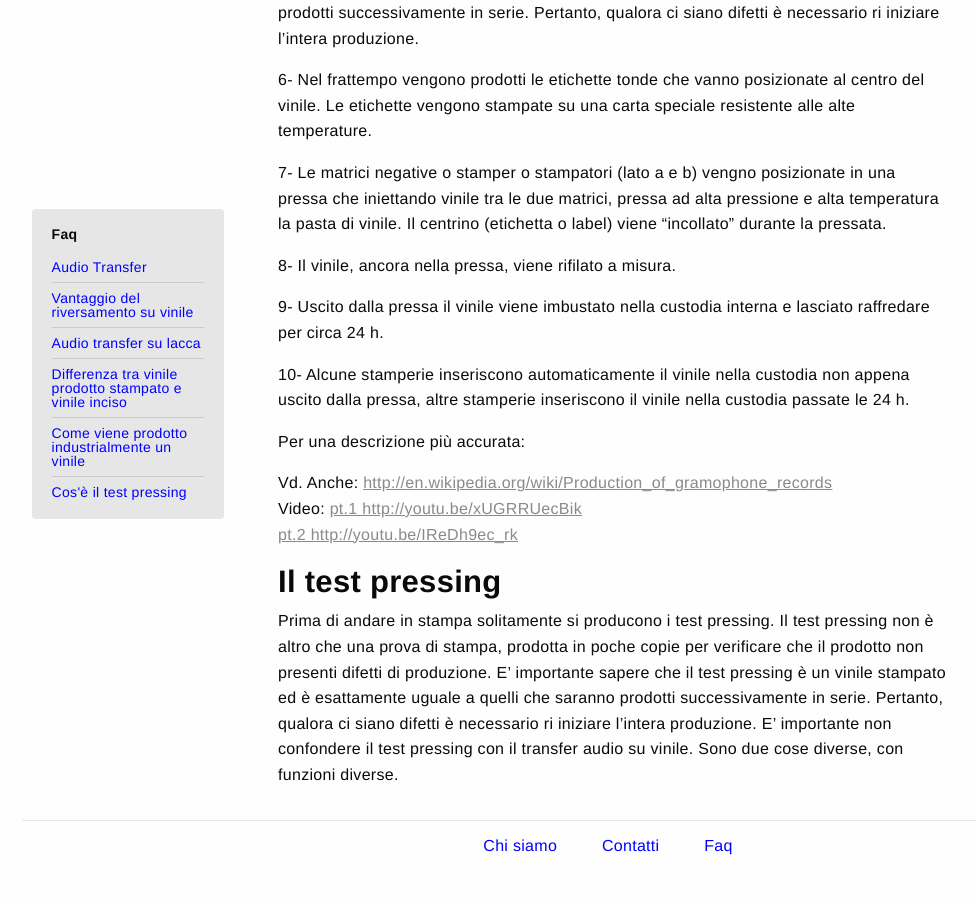
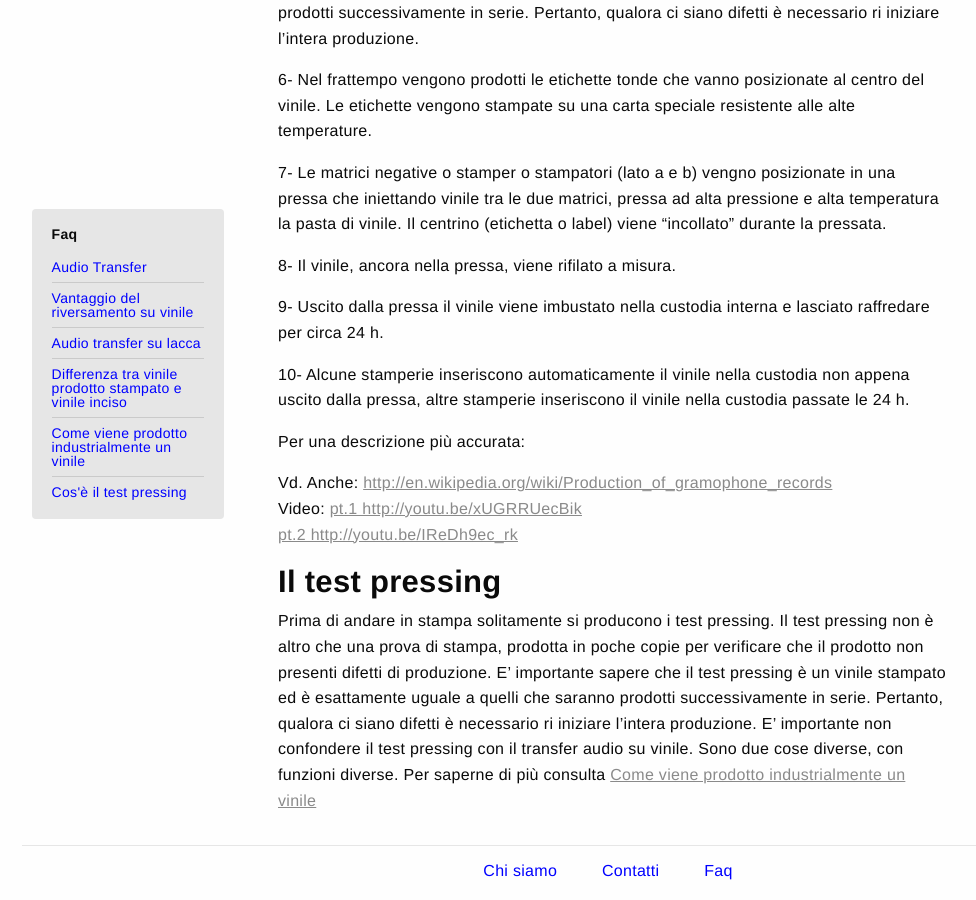
Before and after one commit to Vinilificio/Vinilificio.github.io, a Jekyll site: the page built from _pages/faq.md, in a window 1280 px wide and 900 px high, scrolled down 1723 px. Shown: the whole window, without its empty margins (28-1004 px from the left). Built offline with Jekyll 4.4.1, drawn with Linux system fonts in a browser that asks for light colours; before the commit the page ends 2597 px from its top, so only the background shows below that.

Commit message:
Update faq.md

```diff
--- a/_pages/faq.md
+++ b/_pages/faq.md
@@ -66,4 +66,4 @@ Video: <a target="blank" href="http://youtu.be/xUGRRUecBik"> pt.1 http://youtu.b
 <a target="blank" href="http://youtu.be/IReDh9ec_rk">pt.2 http://youtu.be/IReDh9ec_rk</a>
 
 ### Il test pressing
-Prima di andare in stampa solitamente si producono i test pressing. Il test pressing non è altro che una prova di stampa, prodotta in poche copie per verificare che il prodotto non presenti difetti di produzione. E’ importante sapere che il test pressing è un vinile stampato ed è esattamente uguale a quelli che saranno prodotti successivamente in serie. Pertanto, qualora ci siano difetti è necessario ri iniziare l’intera produzione. E’ importante non confondere il test pressing con il transfer audio su vinile. Sono due cose diverse, con funzioni diverse.
+Prima di andare in stampa solitamente si producono i test pressing. Il test pressing non è altro che una prova di stampa, prodotta in poche copie per verificare che il prodotto non presenti difetti di produzione. E’ importante sapere che il test pressing è un vinile stampato ed è esattamente uguale a quelli che saranno prodotti successivamente in serie. Pertanto, qualora ci siano difetti è necessario ri iniziare l’intera produzione. E’ importante non confondere il test pressing con il transfer audio su vinile. Sono due cose diverse, con funzioni diverse. Per saperne di più consulta [Come viene prodotto industrialmente un vinile](https://vinilificio.github.io/faq/#come-viene-prodotto-industrialmente-un-vinile)
```
